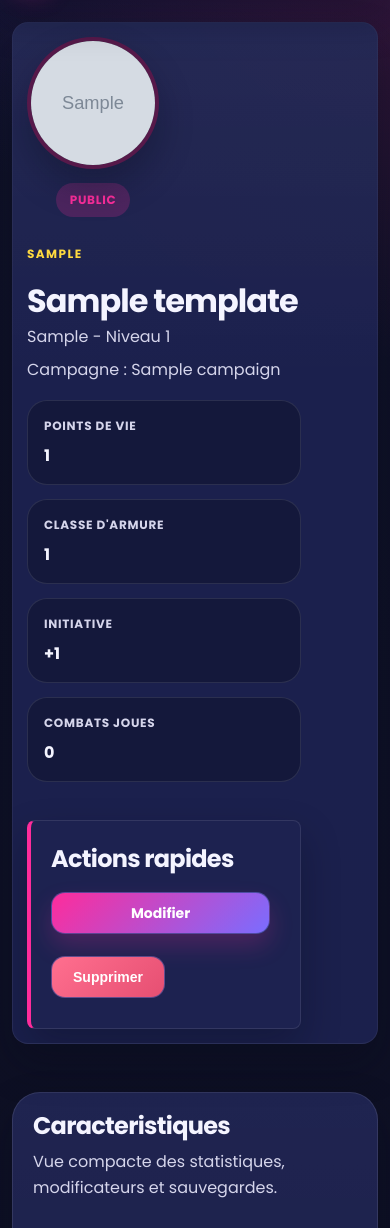
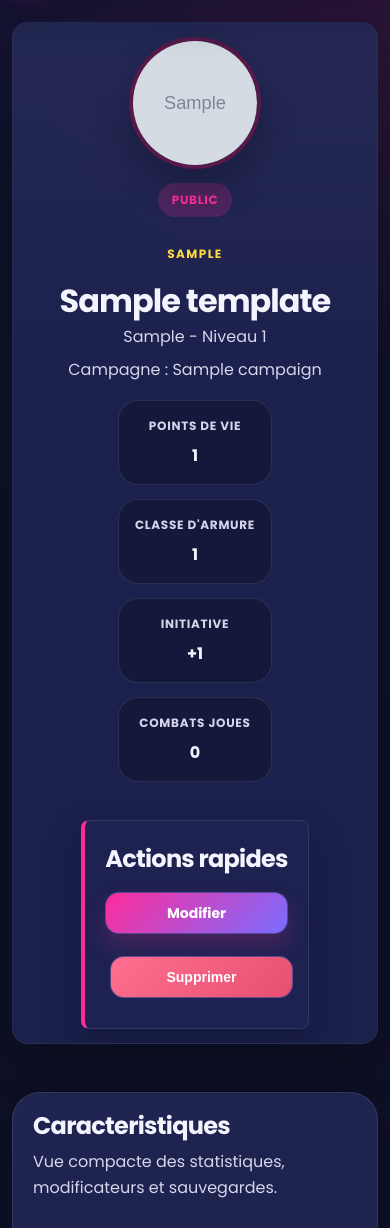
Before and after one commit to Jonathan2433/DND_FIGHT_TRACKER, a Flask app: page /template/character/1 in a window 390 px wide. Shown: the part 69-1297 px from the top of the page. Run offline with Flask 3, Linux system fonts and the light colour scheme; a user stored in the database is signed in; tables that the repository leaves empty hold one stand-in row (values such as "Sample post"); grey boxes marked "Sample" are stand-in pictures.

Commit message:
Improve mobile character alignment and hide screen share button

```diff
--- a/static/css/character.css
+++ b/static/css/character.css
@@ -561,7 +561,18 @@
 @media (max-width: 900px) {
     .character-hero {
         grid-template-columns: 1fr;
-        justify-items: start;
+        justify-items: center;
+        text-align: center;
+    }
+
+    .character-summary,
+    .character-summary__title {
+        align-items: center;
+        text-align: center;
+    }
+
+    .profile-actions__buttons {
+        justify-content: center;
     }
 
     .award-xp-form form {
@@ -616,4 +627,23 @@
         width: 132px;
         height: 132px;
     }
+
+    .profile-actions__buttons {
+        flex-direction: column;
+        align-items: center;
+    }
+
+    .profile-actions__buttons .btn,
+    .profile-actions__buttons form {
+        width: min(100%, 420px);
+    }
+
+    .profile-actions__buttons form .btn {
+        width: 100%;
+    }
+
+    .stat-box {
+        align-items: center;
+        text-align: center;
+    }
 }
--- a/static/css/responsive.css
+++ b/static/css/responsive.css
@@ -41,6 +41,10 @@
 }
 
 @media (max-width: 900px) {
+
+    .mobile-hidden {
+        display: none !important;
+    }
     .site-header__inner {
         display: grid;
         grid-template-columns: minmax(0, 1fr) auto;
--- a/templates/combat_player.html
+++ b/templates/combat_player.html
@@ -264,7 +264,7 @@
 
 <!-- ✅ Boutons flottants (CORRIGER le problème de clic) -->
 <div class="floating-hud">
-    <button class="btn btn-capture btn-primary" id="capture-button">🎥 Partager écran</button>
+    <button class="btn btn-capture btn-primary mobile-hidden" id="capture-button">🎥 Partager écran</button>
     <button class="btn btn-switch-display btn-primary inl-combat-002" onclick="enterHudMode()">🖥️ Switch Display</button>
     <button class="btn btn-stop-capture btn-danger inl-combat-002">⏹️ Arrêter partage</button>
 
```
